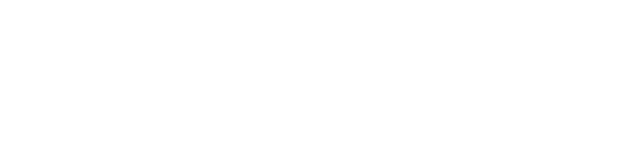
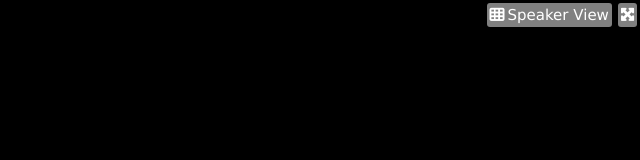
Before and after one commit to vinzartitect/html-css-zoom, a plain HTML site: page index.html in a window 1280 px wide. Shown: the whole page, without its empty margins (640-1280 px from the left). Drawn offline with Linux system fonts and the light colour scheme.

Commit message:
creazione barra settaggi in alto

```diff
--- a/asset/css/style.css
+++ b/asset/css/style.css
@@ -4,3 +4,41 @@
     margin: 0;
     box-sizing: border-box;
 }
+
+body {
+    background-color: black;
+    font-family: Verdana, Geneva, Tahoma, sans-serif;
+    min-width: 700px;
+}
+
+.bk-grey {
+    cursor: pointer;
+}
+
+
+
+
+
+/* settaggi della view */
+
+.speaker-view {
+    position: absolute;
+    top: 0;
+    right: 0;
+    z-index: 10;
+    color: white;
+}
+
+.speaker-view .bk-grey {
+    float: left;
+    display: flex;
+    background-color: grey;
+    padding: 3px;
+    font-size: 15px;
+    margin: 3px;
+    border-radius: 3px;
+}
+
+.speaker-view .view-gril .icon {
+    margin-right: 3px;
+}
--- a/index.html
+++ b/index.html
@@ -9,6 +9,39 @@
     <title>zoom</title>
 </head>
 <body>
+    <!-- settaggi della view -->
+    <header>
+
+        <div class="speaker-view">
+
+            <div class="view-gril bk-grey">
+                <div class="icon">
+                    <i class="fa-solid fa-table-cells"></i>
+                </div>
+                <div class="description">
+                    <span>Speaker View</span>
+                </div>
+            </div>
+
+            <div class="full-screen bk-grey">
+                <div class="icon">
+                    <i class="fa-solid fa-maximize"></i>
+                </div>
+            </div>
+
+        </div>
+
+    </header>
+
+    <!-- webcame utenti -->
+    <main>
+
+    </main>
+
+    <!-- barra del menu funzioni -->
+    <footer>
+
+    </footer>
 
 </body>
 </html>
```
